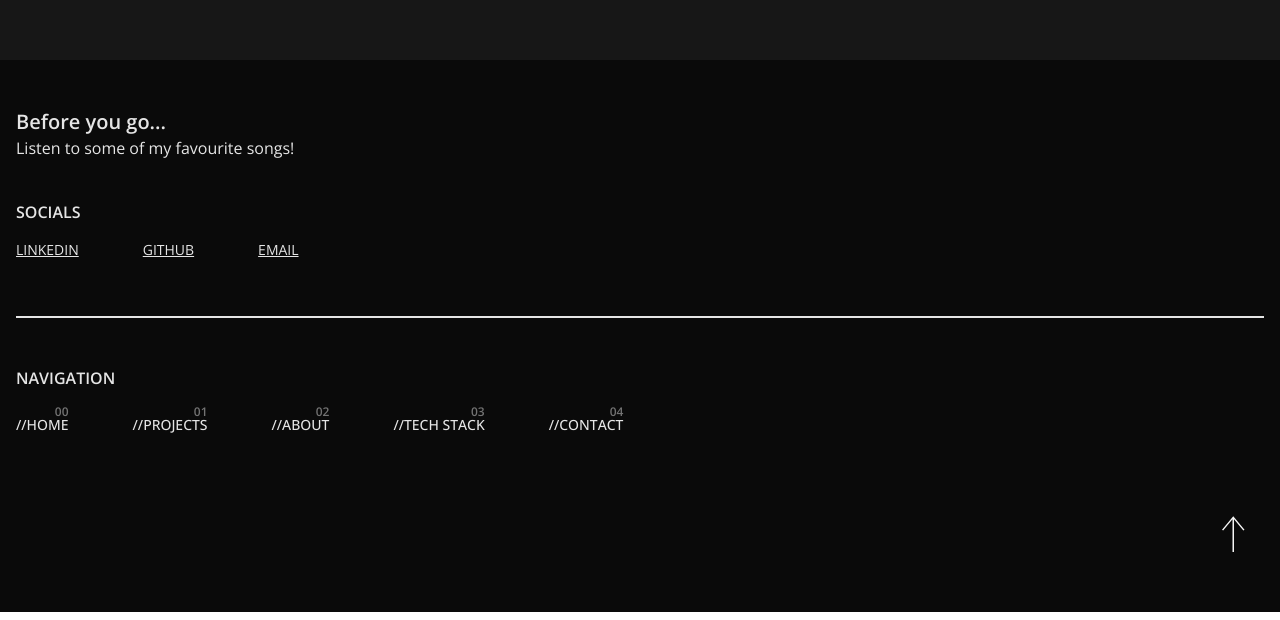
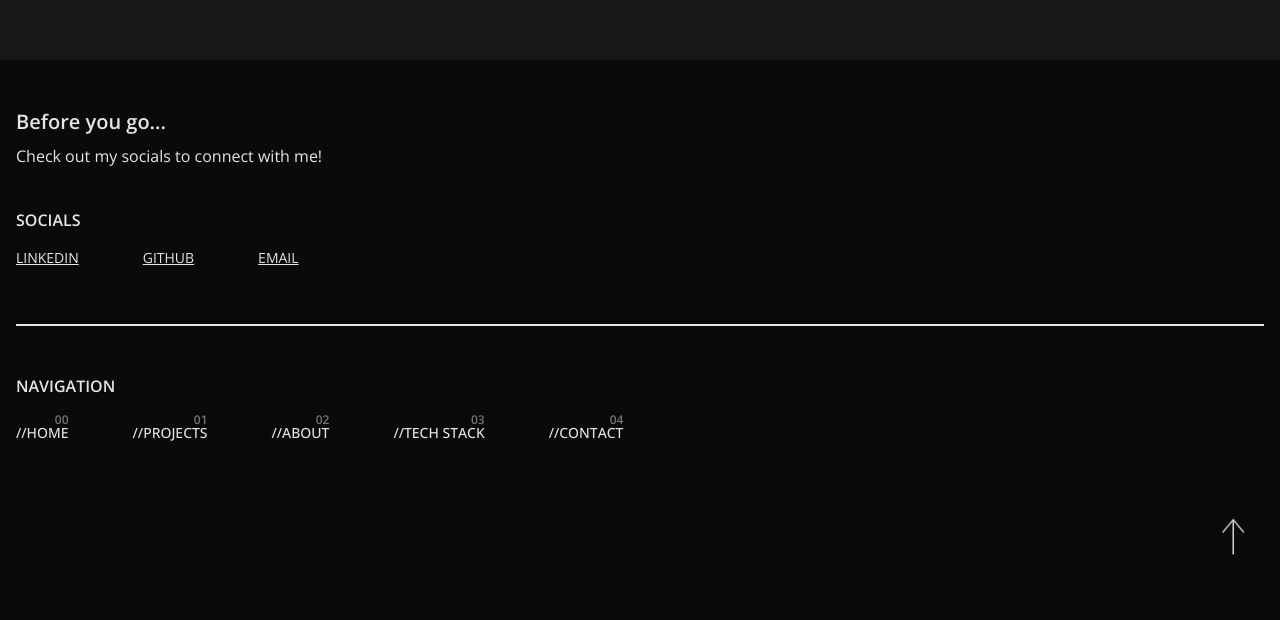
Before and after one commit to hojinchang/portfolio, a React (Vite) app: page / in a window 1280 px wide. Shown: the part 3812-4432 px from the top of the page. Built offline with nearby package versions, Linux system fonts and the light colour scheme; no server answers; a web font is replaced by a local one.

Commit message:
Add animation to scroll to top button

```diff
--- a/src/components/footer.tsx
+++ b/src/components/footer.tsx
@@ -21,8 +21,8 @@ const Footer: FC = () => {
         <footer id="contact" className={ `relative px-4 pt-12 mt-48 bg-neutral-950 ${isMobile ? "pb-24" : "pb-12"}` }>
             <div className="max-w-[1400px] mx-auto">
                 <div className="mb-10">
-                    <h3 className="h3">Before you go...</h3>
-                    <p>Listen to some of my favourite songs!</p>
+                    <h3 className="h3 mb-2">Before you go...</h3>
+                    <p>Check out my socials to connect with me!</p>
                 </div>
                 <div className={ `flex justify-between gap-12 ${isMobile ? "flex-row" : "flex-col"}` }>
                     <div>
@@ -53,7 +53,7 @@ const Footer: FC = () => {
                     </div>
                 </div>
                 <div className="flex justify-end mt-16">
-                    <a className="p-3" onClick={ handleScrollUp }>
+                    <a className="scroll-up block p-3" onClick={ handleScrollUp }>
                         <svg className="text-neutral-100" width="36" fill="currentColor" viewBox="0 0 24 24" xmlns="http://www.w3.org/2000/svg" fillRule="evenodd" clipRule="evenodd">
                             <path d="M11 2.206l-6.235 7.528-.765-.645 7.521-9 7.479 9-.764.646-6.236-7.53v21.884h-1v-21.883z"/>
                         </svg>
--- a/src/index.css
+++ b/src/index.css
@@ -125,6 +125,24 @@ a, button {
 }
 
 
+.scroll-up {
+    animation-name: scroll-up;
+    animation-duration: 3s;
+    animation-iteration-count: infinite;
+    animation-timing-function: ease-in-out;
+}
+
+@keyframes scroll-up {
+    0%, 75% {
+        transform: translateY(0);
+        opacity: 1;
+    }
+    40% {
+        transform: translateY(-20px);
+        opacity: 0.5;
+    }
+}
+
 
 /* Chrome, Edge, and Safari scrollbar styles */
 *::-webkit-scrollbar {
```
